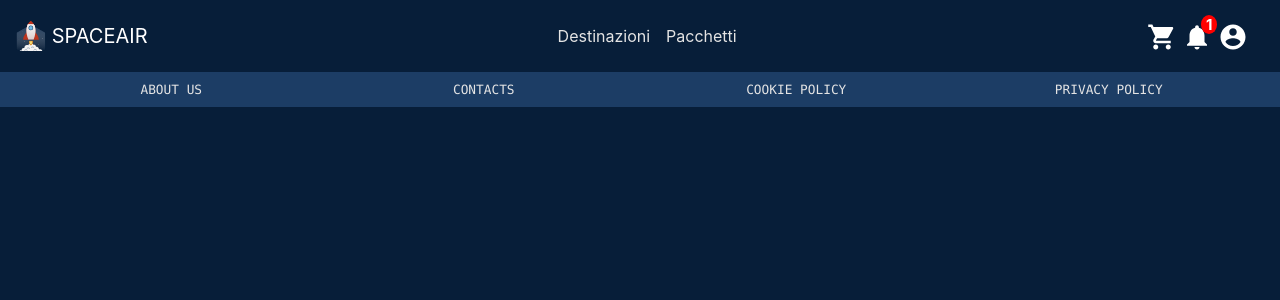
After one commit to alessiocnt/SpaceAir, a PHP site: template view/template/footer.php in a window 1280 px wide. The commit adds this page. Shown: the top 300 px of the page. Run offline with PHP 8.4, Linux system fonts and the light colour scheme; the template is opened without the code that fills it, so the values that code supplies are empty.

Commit message:
Pass title to header, split header and footer, create footer.

```diff
--- a/autoloaders/commonAutoloader.php
+++ b/autoloaders/commonAutoloader.php
@@ -8,7 +8,7 @@
         needed.
     */
     spl_autoload_register(function($className) {
-        $searchPath = array("/model/", "/model/handler/", "/model/common/", "/model/common/builder/",
+        $searchPath = array("/model/", "/model/handler/", "/model/common/", "/model/common/builder/", "/model/db/" ,
     "/controller/", "/view/");
         foreach($searchPath as $path) {
             $fullPath = $_SERVER["DOCUMENT_ROOT"] . "/spaceair" . $path . $className .".php";
--- a/controller/TestController.php
+++ b/controller/TestController.php
@@ -12,7 +12,9 @@ class TestController extends AbstractController {
         //Get Data from model
         $name = $this->getModel()->getTestHandler()->getName();
         //Transform in data for the view
-        $data["name"] = $name;
+        $data["data"]["name"] = $name;
+        //Set the title
+        $data["header"]["title"] = "Test";
         //Create the view
         $view = new TestView();
         //Render the view
--- /dev/null
+++ b/view/template/footer.php
@@ -0,0 +1,21 @@
+</main>
+<div class="row bg-sec justify-content-center">
+    <div class="col-12">
+        <footer>
+        <nav class="nav text-monospace">
+            <a href="#" class="px-1 py-2  col-text nav-link col-4 col-md-3 text-center" href="#">ABOUT US</a>
+            <a href="#" class="px-1 py-2 col-text nav-link col-4 col-md-3 text-center" href="#">CONTACTS</a>
+            <a href="#" class="px-1 py-2 col-text nav-link col-4 col-md-3 text-center" href="#">COOKIE POLICY</a>
+            <a href="#" class="px-1 py-2 col-text nav-link col-12 col-md-3 text-center" href="#">PRIVACY POLICY</a>
+        </nav>
+        </footer>
+    </div>
+</div>
+
+</div>
+
+<script src="https://code.jquery.com/jquery-3.5.1.slim.min.js" integrity="sha384-DfXdz2htPH0lsSSs5nCTpuj/zy4C+OGpamoFVy38MVBnE+IbbVYUew+OrCXaRkfj" crossorigin="anonymous"></script>
+<script src="https://cdn.jsdelivr.net/npm/popper.js@1.16.1/dist/umd/popper.min.js" integrity="sha384-9/reFTGAW83EW2RDu2S0VKaIzap3H66lZH81PoYlFhbGU+6BZp6G7niu735Sk7lN" crossorigin="anonymous"></script>
+<script src="https://cdn.jsdelivr.net/npm/bootstrap@4.5.3/dist/js/bootstrap.min.js" integrity="sha384-w1Q4orYjBQndcko6MimVbzY0tgp4pWB4lZ7lr30WKz0vr/aWKhXdBNmNb5D92v7s" crossorigin="anonymous"></script>
+</body>
+</html>
--- a/view/template/header.php
+++ b/view/template/header.php
@@ -10,7 +10,7 @@
     <!--Custom CSS-->
     <link rel="stylesheet" href="/spaceair/view/template/style/style.css" >
 
-    <title>SpaceAir</title>
+    <title><?php echo $headerInfo["header"]["title"]; ?></title>
 </head>
 <body class="bg-custom">
     <nav class="navbar navbar-expand-md navbar-dark bg-custom">
@@ -45,11 +45,7 @@
         <div class="navbar-brand align-top ml-auto d-none d-md-block">
             <?php require $_SERVER["DOCUMENT_ROOT"] . "/spaceair/view/template/nav-icons.html"; ?>
         </div>
-
       </nav>
 
-<script src="https://code.jquery.com/jquery-3.5.1.slim.min.js" integrity="sha384-DfXdz2htPH0lsSSs5nCTpuj/zy4C+OGpamoFVy38MVBnE+IbbVYUew+OrCXaRkfj" crossorigin="anonymous"></script>
-<script src="https://cdn.jsdelivr.net/npm/popper.js@1.16.1/dist/umd/popper.min.js" integrity="sha384-9/reFTGAW83EW2RDu2S0VKaIzap3H66lZH81PoYlFhbGU+6BZp6G7niu735Sk7lN" crossorigin="anonymous"></script>
-<script src="https://cdn.jsdelivr.net/npm/bootstrap@4.5.3/dist/js/bootstrap.min.js" integrity="sha384-w1Q4orYjBQndcko6MimVbzY0tgp4pWB4lZ7lr30WKz0vr/aWKhXdBNmNb5D92v7s" crossorigin="anonymous"></script>
-</body>
-</html>
+      <div class="container-fluid">
+        <main>
--- a/view/template/style/style.css
+++ b/view/template/style/style.css
@@ -4,7 +4,11 @@
 }
 
 .bg-custom {
-    background-color: #071E39 !important;
+    background-color: #071E39;
+}
+
+.bg-sec {
+    background-color: #1C3D65;
 }
 
 ul.navbar-nav > li.nav-item > a.nav-link {
@@ -36,6 +40,10 @@ ul.navbar-nav > li.nav-item > a.nav-link {
     background-color: #DBCBCB;
 }
 
+footer a {
+    font-size: 0.8em;
+}
+
 
 /* Handle notification badge */
 .notification {
```
Also changed, not shown: view/ViewBaseImpl.php (+6 -5 lines), view/template/test.php (+1 -8 lines).
